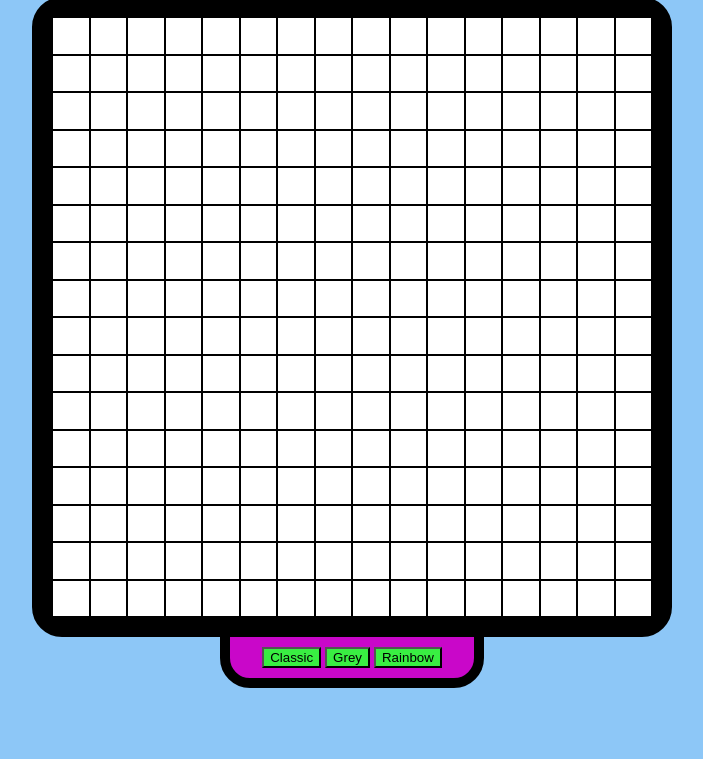
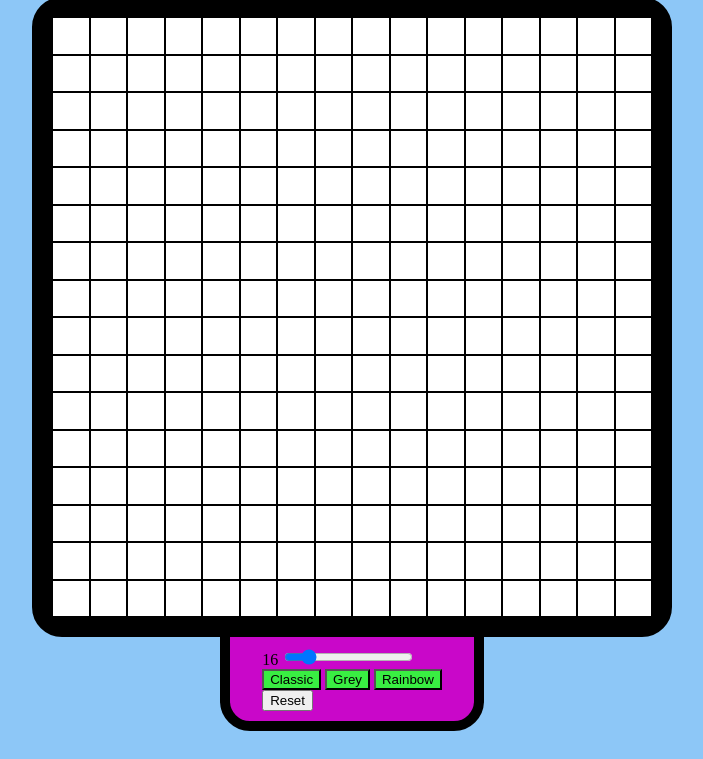
Before and after one commit to anastasia-tea/etch-a-sketch, a plain HTML site: page index.html in a window 1280 px wide. Shown: the part 314-1073 px from the top of the page, without its empty margins (288-991 px from the left). Before the commit the page ends 1030 px from the top, so only its background shows below. Drawn offline with Linux system fonts and the light colour scheme.

Commit message:
Added slider for size value

```diff
--- a/index.html
+++ b/index.html
@@ -25,13 +25,19 @@
 
         <div class="buttons">
 
+            <div class="size">
+                <label for="value">16</label>
+                <input class="slider" type="range" min="1" max="100" value="16">
+            </div>
+
             <div class="color">
                 <button id="classic">Classic</button>
                 <button id="grey">Grey</button>
                 <button id="rainbow">Rainbow</button>
             </div>
 
-            <div class="size">
+            <div class="erase">
+                <button id="clear">Reset</button>
 
             </div>
 
```
Also changed, not shown: 1 other file.
